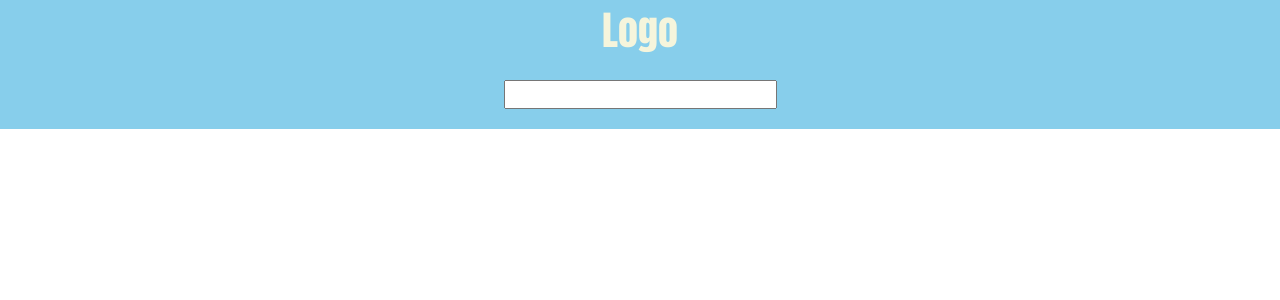
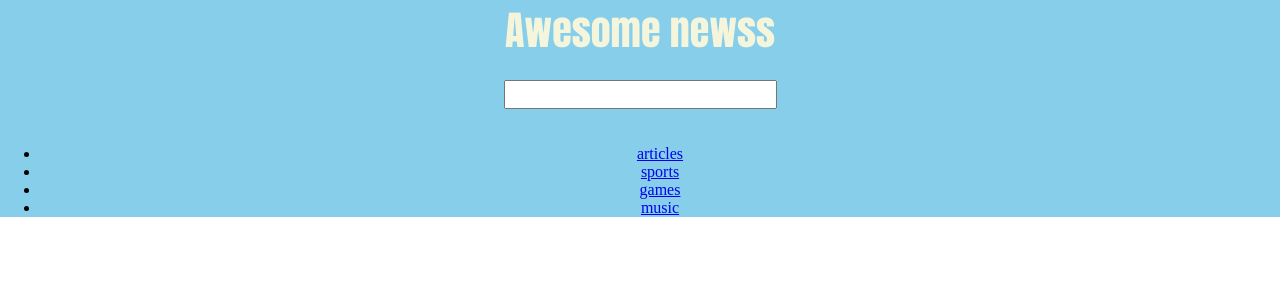
Before and after one commit to anubapatla/Code-Revolution, a React (Vite) app: page / in a window 1280 px wide. Shown: the top 300 px of the page. Built offline with nearby package versions, Linux system fonts and the light colour scheme.

Commit message:
new list added

```diff
--- a/src/components/header.jsx
+++ b/src/components/header.jsx
@@ -1,11 +1,21 @@
 const Header =() =>{
-    const handleChange = () =>{
-        console.log('I was changed')
+    const handleChange = (event) =>{
+        console.log(event.target.value)
     }
     return(
         <header >
-            <div className="logo"> Logo</div>
-            <input onChange={handleChange}/>
+            <div
+             className="logo"> Awesome newss</div>
+             <input onChange={handleChange}/>
+             <nav className="mainNav">
+                <ul>
+                    <li className="navItem"><a href="#">articles</a></li>
+                    <li className="navItem"><a href="#">sports</a></li>
+                    <li className="navItem"><a href="#">games</a></li>
+                    <li className="navItem"><a href="#">music</a></li>
+                </ul>
+             </nav>
+
         </header>
     )
 }
```
